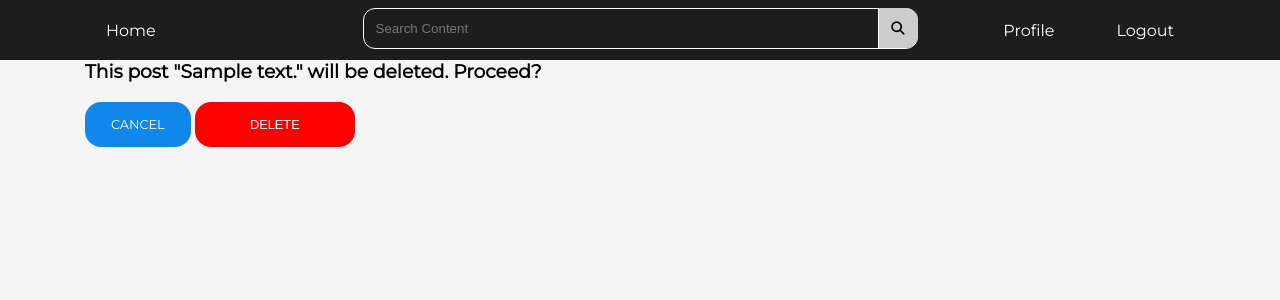
After one commit to Arc-Data/BlogAppV2, a Django app: page /post/1/delete/ in a window 1280 px wide. The commit adds this page. Shown: the top 300 px of the page. Run offline with Django 4.2, Linux system fonts and the light colour scheme; a user stored in the database is signed in; tables that the repository leaves empty hold one stand-in row (values such as "Sample post"); some libraries are stand-ins or nearby versions.

Commit message:
Delete Post Now Functional

```diff
--- a/social/templates/social/home.html
+++ b/social/templates/social/home.html
@@ -27,7 +27,7 @@
 							<div class = "flex-icons">
 								<a href = "{% url 'post-edit' post.id %}"><i class="fa-solid fa-pen" title = "Edit Post"></i></a>
 
-								<a href = "#"><i class="fa-regular fa-trash-can"  title = "Delete Post"></i>
+								<a href = "{% url 'post-delete' post.id %}"><i class="fa-regular fa-trash-can"  title = "Delete Post"></i>
 								</a>
 							</div>
 							{% endif %}
--- /dev/null
+++ b/social/templates/social/post-delete.html
@@ -0,0 +1,21 @@
+{% extends 'base.html' %}
+
+{% block content %}
+
+{% include 'navbar.html' %}
+<div class = "page-container">
+	<div class ="page-content">
+	<form method = "POST" action = "">
+	{% csrf_token %}
+	<h3>This post "{{post.body|truncatewords:5}}" will be deleted. Proceed?</h3>
+	{% if previous %}
+	<a href = "{{ previous }}" class = "btn">
+	{% else %}
+	<a href = "{% url 'home' %}" class = "btn">
+	{% endif %}
+	Cancel</a>
+	<button type = "submit" class = "btn btn-warning">Delete</button>
+	</form>
+	</div>
+</div>
+{% endblock %}
--- a/social/templates/social/post-detail.html
+++ b/social/templates/social/post-detail.html
@@ -29,7 +29,7 @@
 						{% if request.user.profile == post.author %}
 						<div class = "flex-icons">
 							<a href = "{% url 'post-edit' post.id %}"><i class="fa-solid fa-pen" title = "Edit Post"></i></a>
-							<a href = "#">
+							<a href = "{% url 'post-delete' post.id %}">
 							<i class="fa-regular fa-trash-can"  title = "Delete Post"></i>
 							</a>
 						</div>
--- a/social/templates/social/profile-edit.html
+++ b/social/templates/social/profile-edit.html
@@ -6,7 +6,7 @@
 		{% csrf_token %}
 		<div class = "form-content">
 			<div class = "form-group">
-				<h3><a href = "{% url 'profile' profile.slug %} class = "return-page><i class="fa-solid fa-caret-left"></i> Return</a></h3>
+				<h3><a href = "{% url 'profile' profile.slug %}" class = "return-page"><i class="fa-solid fa-caret-left"></i> Return</a></h3>
 			</div>
 			<hr>
 			<br>
--- a/social/templates/social/profile-overview.html
+++ b/social/templates/social/profile-overview.html
@@ -17,7 +17,7 @@
 							<div class = "flex-icons">
 								<a href = "{% url 'post-edit' post.id %}"><i class="fa-solid fa-pen" title = "Edit Post"></i></a>
 
-								<a href = "#"><i class="fa-regular fa-trash-can"  title = "Delete Post"></i>
+								<a href = "{% url 'post-delete' post.id %}"><i class="fa-regular fa-trash-can"  title = "Delete Post"></i>
 								</a>
 							</div>
 							{% endif %}
--- a/social/urls.py
+++ b/social/urls.py
@@ -7,6 +7,7 @@ urlpatterns = [
 
 	path('post/<int:pk>/', DetailPostView.as_view(), name = "post"),
 	path('post/<int:pk>/edit/', EditPostView.as_view(), name = 'post-edit'),
+	path('post/<int:pk>/delete/', DeletePostView.as_view(), name = "post-delete"),
 
 	path('profile/<slug:slug>/', ProfileView.as_view(), name = "profile"),
 	path('profile/<slug:slug>/follow/', FollowProfile.as_view(), name = "follow-profile"),
--- a/social/views.py
+++ b/social/views.py
@@ -3,7 +3,7 @@ from django.utils import timezone
 from django.utils.timezone import datetime
 from django.urls import reverse, reverse_lazy
 from django.views.generic import View
-from django.views.generic.edit import CreateView, UpdateView
+from django.views.generic.edit import CreateView, UpdateView, DeleteView
 from django.contrib.auth.mixins import LoginRequiredMixin, UserPassesTestMixin
 
 from .models import Profile, Post
@@ -52,6 +52,22 @@ class EditPostView(LoginRequiredMixin, UserPassesTestMixin, UpdateView):
 	def get_success_url(self, **kwargs):
 		return reverse_lazy('post', kwargs = {'pk':self.kwargs['pk']})
 
+
+class DeletePostView(LoginRequiredMixin, UserPassesTestMixin, DeleteView):
+	template_name = 'social/post-delete.html'
+	model = Post
+
+	def get_context_data(self, **kwargs):
+		context = super().get_context_data(**kwargs)
+		context['previous'] = self.request.META.get('HTTP_REFERER')
+
+		return context
+
+	def test_func(self):
+		return self.get_object().author == self.request.user.profile
+
+	def get_success_url(self):
+		return reverse('home')
 
 class DetailPostView(LoginRequiredMixin, View):
 	def get(self, request, pk, *args, **kwargs):
```
